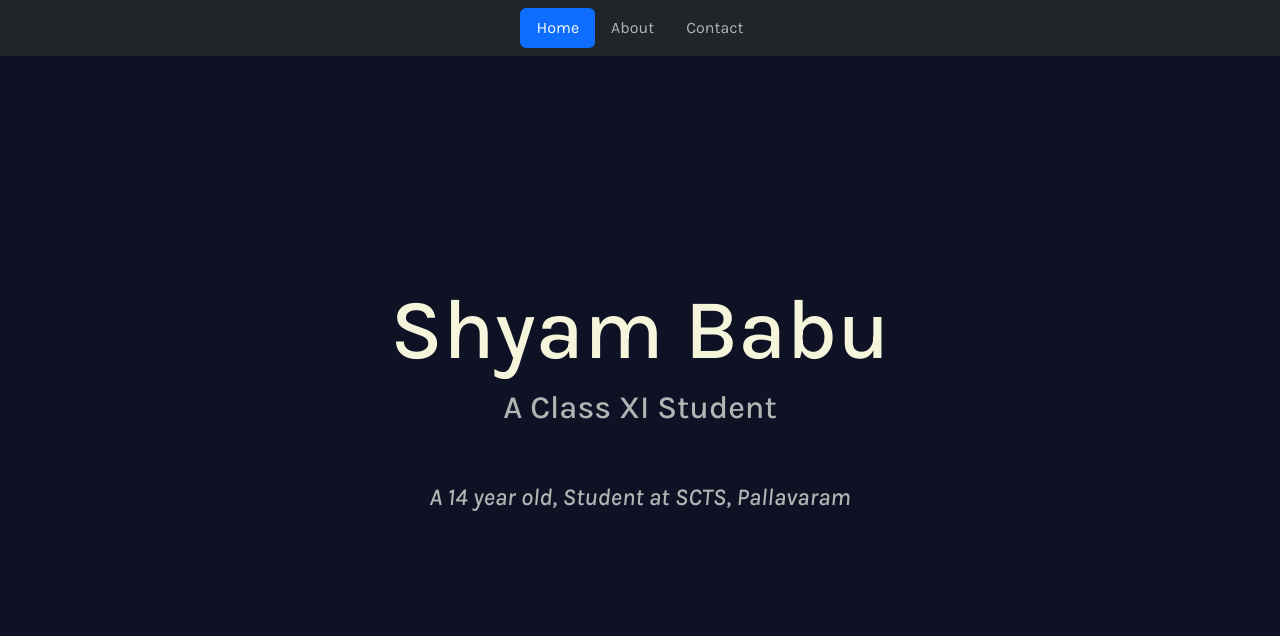
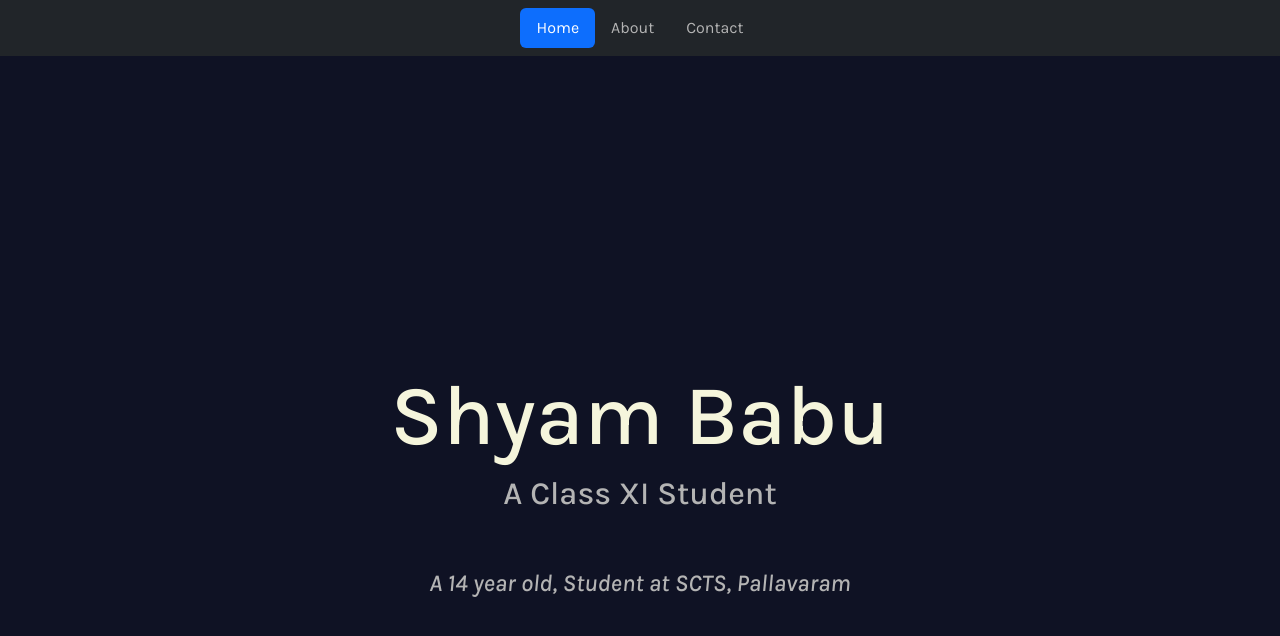
Before and after one commit to supershyam/supershyam.github.io, a plain HTML site: page index.html in a window 1280 px wide. Drawn offline with nearby package versions, Linux system fonts and the light colour scheme.

Commit message:
Update style.css

```diff
--- a/style.css
+++ b/style.css
@@ -1,4 +1,9 @@
 body {
+    display: flex;
+    justify-content: center;
+    align-items: center;
+    min-height: 100vh;
+    flex-direction: column;
     padding-top: 75px;
     background-color: rgb(15, 18, 36);
 }
@@ -22,9 +27,8 @@ body {
 }
 
 .intro {
-    position: absolute;
-    top: 50%;
-    left: 50%;
-    transform: translate(-50%, -50%);
+    position: static;
+    transform: none;
+    width: 100%;
     text-align: center;
 }
```
